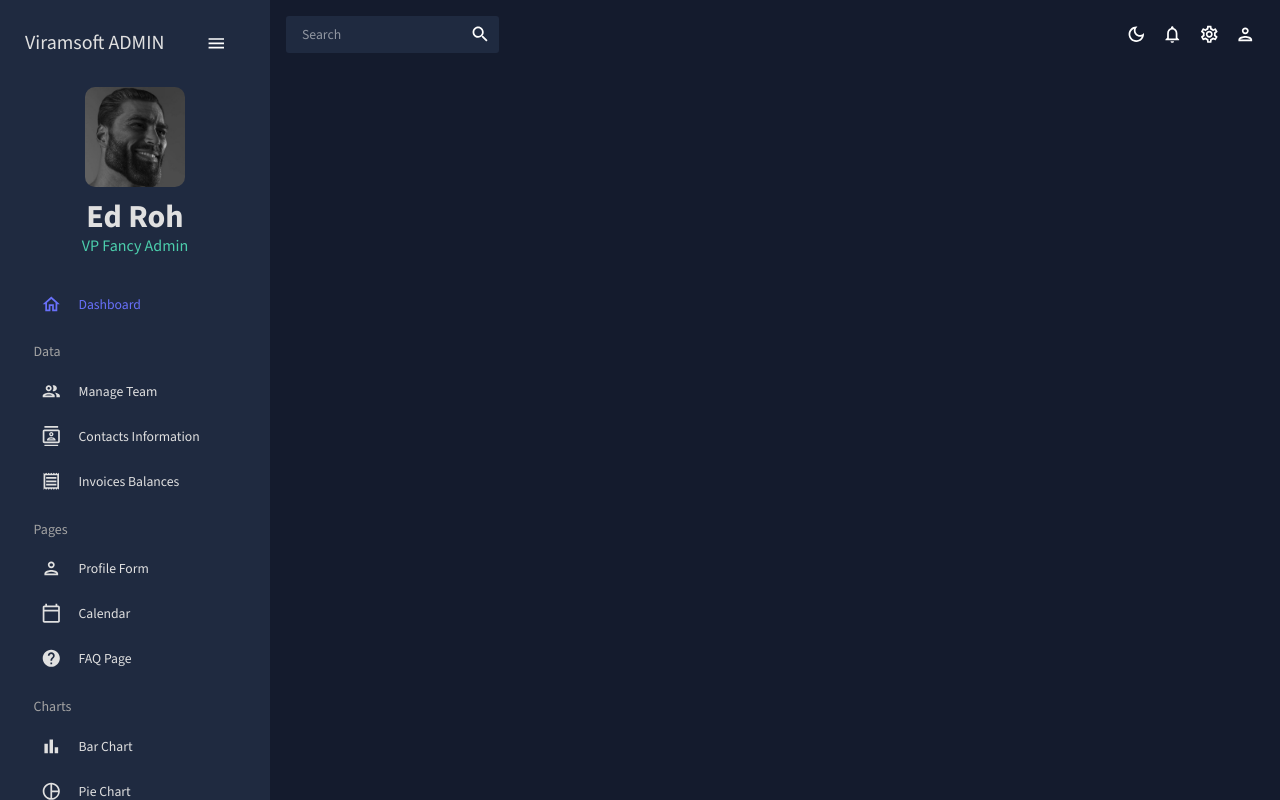
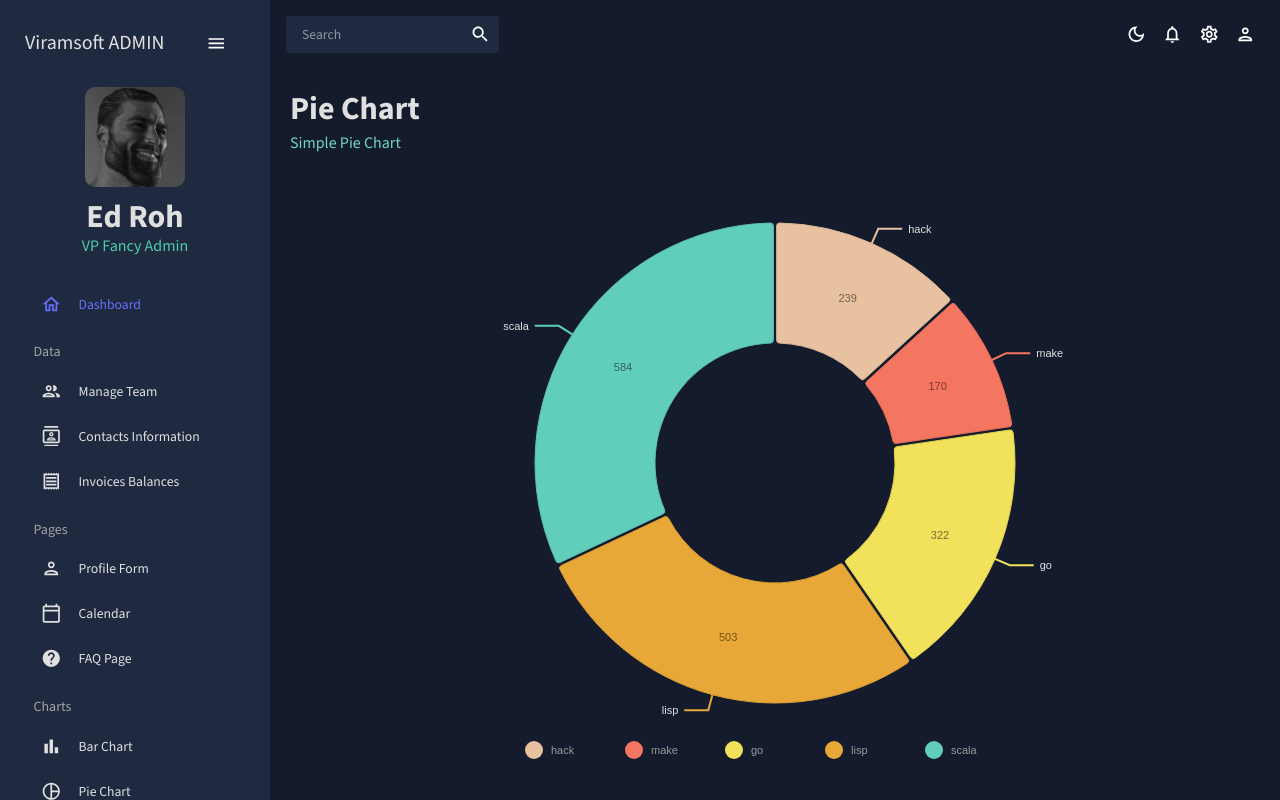
Before and after one commit to JesusDBurgos/viramsoft-admin, a React (Create React App) app: page /pie in a window 1280 px wide. Built offline with nearby package versions, Linux system fonts and the light colour scheme.

Commit message:
Cambios en graficas y vistas

```diff
--- a/package.json
+++ b/package.json
@@ -25,7 +25,7 @@
     "react-dom": "^18.2.0",
     "react-pro-sidebar": "^0.7.1",
     "react-router-dom": "^6.17.0",
-    "react-scripts": "5.0.1",
+    "react-scripts": "^5.0.1",
     "web-vitals": "^2.1.4",
     "yup": "^1.3.2"
   },
--- a/src/App.js
+++ b/src/App.js
@@ -9,8 +9,8 @@
 import Invoices from "./scenes/invoices";
 import Bar from "./scenes/bar";
 import Form from "./scenes/form";
-// import Line from "./scenes/line";
-// import Pie from "./scenes/pie";
+import Line from "./scenes/line";
+import Pie from "./scenes/pie";
 import FAQ from "./scenes/faq";
 // import Geography from "./scenes/geography";
 
@@ -32,8 +32,8 @@
               <Route path="/invoices" element={<Invoices />} />
               <Route path="/form" element={<Form />} />
               <Route path="/bar" element={<Bar />} />
-              {/* <Route path="/pie" element={<Pie />} /> */}
-              {/* <Route path="/line" element={<Line />} /> */}
+              <Route path="/pie" element={<Pie />} />
+              <Route path="/line" element={<Line />} />
               <Route path="/faq" element={<FAQ />} />
               {/* <Route path="/geography" element={<Geography />} /> */}
             </Routes>
--- a/src/components/BarChart.jsx
+++ b/src/components/BarChart.jsx
@@ -3,7 +3,7 @@
 import { tokens } from "../theme";
 import { mockBarData } from "../data/mockData";
 
-const BarChart = () => {
+const BarChart = ({ isDashboard = false }) => {
     const theme = useTheme();
     const colors = tokens(theme.palette.mode);
     const data = [
@@ -196,7 +196,7 @@
         tickSize: 5,
         tickPadding: 5,
         tickRotation: 0,
-        legend: "country",
+        legend: isDashboard ? undefined : "country",
         legendPosition: "middle",
         legendOffset: 32,
       }}
@@ -204,7 +204,7 @@
         tickSize: 5,
         tickPadding: 5,
         tickRotation: 0,
-        legend: "food",
+        legend: isDashboard ? undefined : "food",
         legendPosition: "middle",
         legendOffset: -40,
       }}
--- /dev/null
+++ b/src/components/LineChart.jsx
@@ -0,0 +1,111 @@
+import { ResponsiveLine } from "@nivo/line";
+import { mockLineData as data } from "../data/mockData";
+import { useTheme } from "@mui/material";
+import { tokens } from "../theme";
+
+const Line = ({ isDashboard = false }) => {
+  const theme = useTheme();
+  const colors = tokens(theme.palette.mode);
+
+  return (
+    <ResponsiveLine
+      data={data}
+      theme={{
+        axis: {
+          domain: {
+            line: {
+              stroke: colors.grey[100],
+            },
+          },
+          legend: {
+            text: {
+              fill: colors.grey[100],
+            },
+          },
+          ticks: {
+            line: {
+              stroke: colors.grey[100],
+              strokeWidth: 1,
+            },
+            text: {
+              fill: colors.grey[100],
+            },
+          },
+        },
+        legends: {
+          text: {
+            fill: colors.grey[100],
+          },
+        },
+        tooltip: {
+          container: {
+            color: colors.primary[500],
+          },
+        },
+      }}
+      colors={isDashboard ? { datum: "color" } : { scheme: "nivo" }}
+      margin={{ top: 50, right: 110, bottom: 50, left: 60 }}
+      xScale={{ type: "point" }}
+      yScale={{
+        type: "linear",
+        min: "auto",
+        max: "auto",
+        stacked: true,
+        reverse: false,
+      }}
+      yFormat=" >-.2f"
+      axisTop={null}
+      axisRight={null}
+      axisBottom={{
+        tickSize: 5,
+        tickPadding: 5,
+        tickRotation: 0,
+        legend: isDashboard ? undefined : "transportation",
+        legendOffset: 36,
+        legendPosition: "middle",
+      }}
+      axisLeft={{
+        tickSize: 5,
+        tickPadding: 5,
+        tickRotation: 0,
+        legend: isDashboard ? undefined : "count",
+        legendOffset: -40,
+        legendPosition: "middle",
+      }}
+      pointSize={10}
+      pointColor={{ theme: "background" }}
+      pointBorderWidth={2}
+      pointBorderColor={{ from: "serieColor" }}
+      pointLabelYOffset={-12}
+      useMesh={true}
+      legends={[
+        {
+          anchor: "bottom-right",
+          direction: "column",
+          justify: false,
+          translateX: 100,
+          translateY: 0,
+          itemsSpacing: 0,
+          itemDirection: "left-to-right",
+          itemWidth: 80,
+          itemHeight: 20,
+          itemOpacity: 0.75,
+          symbolSize: 12,
+          symbolShape: "circle",
+          symbolBorderColor: "rgba(0, 0, 0, .5)",
+          effects: [
+            {
+              on: "hover",
+              style: {
+                itemBackground: "rgba(0, 0, 0, .03)",
+                itemOpacity: 1,
+              },
+            },
+          ],
+        },
+      ]}
+    />
+  );
+};
+
+export default Line;
--- /dev/null
+++ b/src/components/PieChart.jsx
@@ -0,0 +1,109 @@
+import { ResponsivePie } from "@nivo/pie";
+import { tokens } from "../theme";
+import { useTheme } from "@mui/material";
+import { mockPieData as data } from "../data/mockData";
+
+const Pie = () => {
+  const theme = useTheme();
+  const colors = tokens(theme.palette.mode);
+
+  return (
+    <ResponsivePie
+      data={data}
+      theme={{
+        axis: {
+          domain: {
+            line: {
+              stroke: colors.grey[100],
+            },
+          },
+          legend: {
+            text: {
+              fill: colors.grey[100],
+            },
+          },
+          ticks: {
+            line: {
+              stroke: colors.grey[100],
+              strokeWidth: 1,
+            },
+            text: {
+              fill: colors.grey[100],
+            },
+          },
+        },
+        legends: {
+          text: {
+            fill: colors.grey[100],
+          },
+        },
+      }}
+      margin={{ top: 40, right: 80, bottom: 80, left: 80 }}
+      innerRadius={0.5}
+      padAngle={0.7}
+      cornerRadius={3}
+      activeOuterRadiusOffset={8}
+      borderWidth={1}
+      borderColor={{
+        from: "color",
+        modifiers: [["darker", 0.2]],
+      }}
+      arcLinkLabelsSkipAngle={10}
+      arcLinkLabelsTextColor={colors.grey[100]}
+      arcLinkLabelsThickness={2}
+      arcLinkLabelsColor={{ from: "color" }}
+      arcLabelsSkipAngle={10}
+      arcLabelsTextColor={{
+        from: "color",
+        modifiers: [["darker", 2]],
+      }}
+      defs={[
+        {
+          id: "dots",
+          type: "patternDots",
+          background: "inherit",
+          color: "rgba(255, 255, 255, 0.3)",
+          size: 4,
+          padding: 1,
+          stagger: true,
+        },
+        {
+          id: "lines",
+          type: "patternLines",
+          background: "inherit",
+          color: "rgba(255, 255, 255, 0.3)",
+          rotation: -45,
+          lineWidth: 6,
+          spacing: 10,
+        },
+      ]}
+      legends={[
+        {
+          anchor: "bottom",
+          direction: "row",
+          justify: false,
+          translateX: 0,
+          translateY: 56,
+          itemsSpacing: 0,
+          itemWidth: 100,
+          itemHeight: 18,
+          itemTextColor: "#999",
+          itemDirection: "left-to-right",
+          itemOpacity: 1,
+          symbolSize: 18,
+          symbolShape: "circle",
+          effects: [
+            {
+              on: "hover",
+              style: {
+                itemTextColor: "#000",
+              },
+            },
+          ],
+        },
+      ]}
+    />
+  );
+};
+
+export default Pie;
--- /dev/null
+++ b/src/scenes/line/index.jsx
@@ -0,0 +1,16 @@
+import { Box } from "@mui/material";
+import Header from "../../components/Header";
+import LineChart from "../../components/LineChart";
+
+const Line = () => {
+    return (
+        <Box m="20px">
+            <Header title="Line Chart" subtitle="Simple Line Chart" />
+            <Box height="75vh" >
+                <LineChart />
+            </Box>
+        </Box>
+    )
+}
+
+export default Line;
--- /dev/null
+++ b/src/scenes/pie/index.jsx
@@ -0,0 +1,16 @@
+import { Box } from "@mui/material";
+import Header from "../../components/Header";
+import PieChart from "../../components/PieChart";
+
+const Pie = () => {
+    return (
+        <Box m="20px">
+            <Header title="Pie Chart" subtitle="Simple Pie Chart" />
+            <Box height="75vh" >
+                <PieChart />
+            </Box>
+        </Box>
+    )
+}
+
+export default Pie;
```
Also changed, not shown: 1 other file (tests, documents, lock files or other folders).
